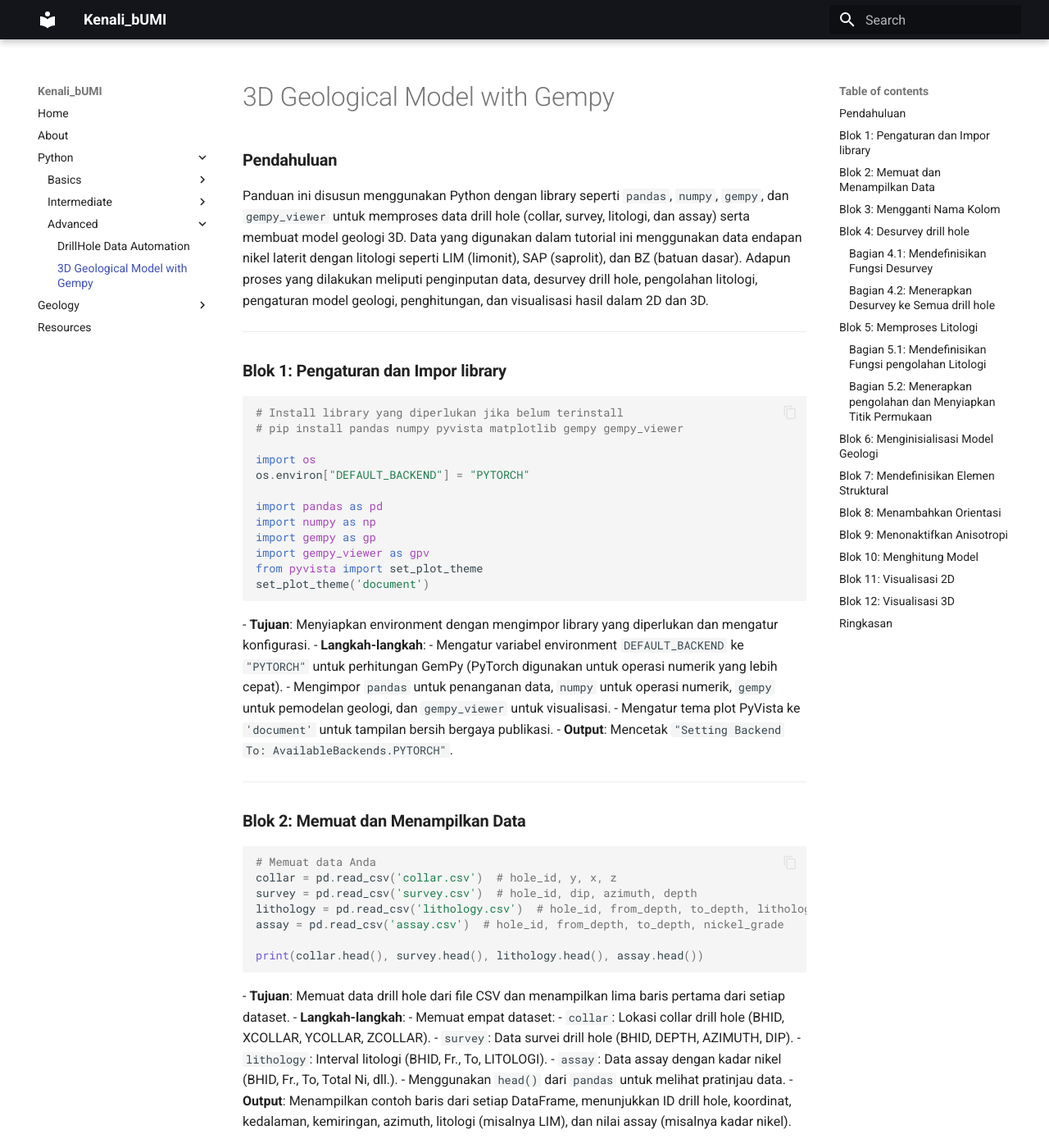
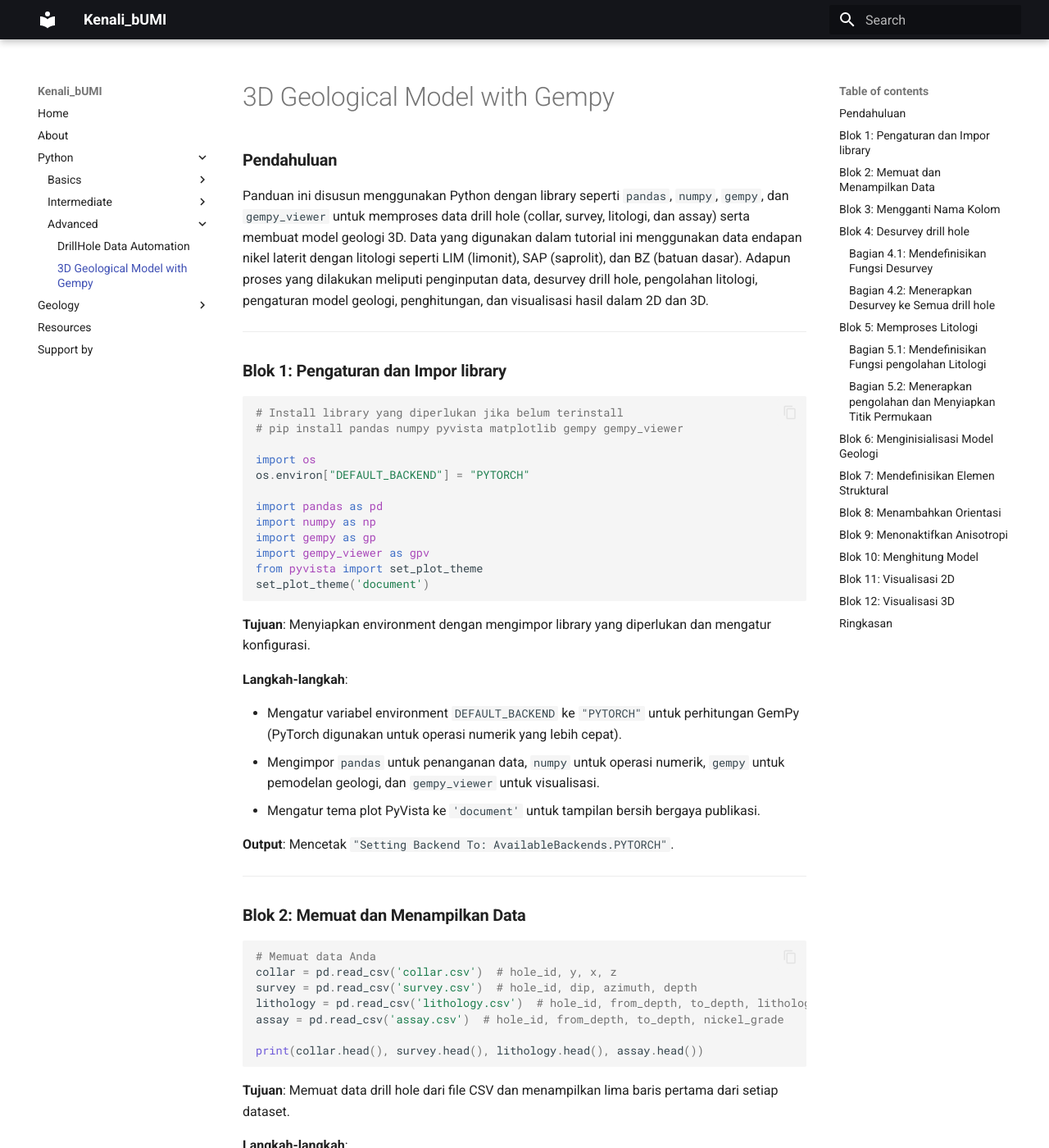
Before and after one commit to FaisalAmal/tutorial-with-mkdocs, an MkDocs documentation site: the page built from docs/python/advanced/3D Geological Model with Gempy.md, in a window 1280 px wide and 1400 px high. Shown: the whole window at 82% size. Built offline with MkDocs 1.6.1 and Material for MkDocs 9.7.7, drawn with Linux system fonts in a browser that asks for light colours; some of the changed text lies outside the part shown.

Commit message:
second commit

````diff
--- a/docs/extra/custom.css
+++ b/docs/extra/custom.css
@@ -6,11 +6,22 @@
     background-color: rgba(0,0,0,0.87);
 }
 
+.footer-left {
+    display: flex;
+    flex-direction: column;
+    justify-content: center;
+    align-items: flex-start;
+    color: white;
+}
+
+.footer-general {
+    padding: 1rem 0 0.1rem 0;  /* top right bottom left - reduced bottom padding */
+}
+
 .footer-social {
     display: flex;
-    justify-content: center;
-    gap: 2rem;
-    padding: 1rem 0;
+    gap: 1rem;
+    padding: 0.1rem 0 1rem 0;  /* top right bottom left - reduced top padding */
 }
 
 .footer-social a {
@@ -18,28 +29,30 @@
     text-decoration: none;
     display: flex;
     align-items: center;
-    gap: 0.5rem;
+    gap: 0.1rem;
 }
 
 .footer-social a:hover {
     color: var(--md-primary-fg-color);
 }
 
-.md-footer-copyright {
-    text-align: center;
-    margin: 1rem 0;
+.footer-right {
+    display: flex;
+    align-items: center;
+    justify-content: flex-end;
     color: white;
+    flex: 1;
 }
 
 .twemoji {
     width: 1.2rem;
-    height: 1.2rem;
+    height: 5rem;
     fill: currentColor;
 }
 
 /* Embed Video Styles*/
 .video-container {
-  display: flex;
-  justify-content: center;
-  margin: 20px 0; /* Optional: Adds spacing around the video */
-}
+    display: flex;
+    justify-content: center;
+    margin: 20px 0; /* Optional: Adds spacing around the video */
+  }
--- a/docs/python/advanced/3D Geological Model with Gempy.md
+++ b/docs/python/advanced/3D Geological Model with Gempy.md
@@ -18,12 +18,15 @@
 from pyvista import set_plot_theme
 set_plot_theme('document')
 ```
-- **Tujuan**: Menyiapkan environment dengan mengimpor library yang diperlukan dan mengatur konfigurasi.
-- **Langkah-langkah**:
+**Tujuan**: Menyiapkan environment dengan mengimpor library yang diperlukan dan mengatur konfigurasi.
+
+**Langkah-langkah**:
+
   - Mengatur variabel environment `DEFAULT_BACKEND` ke `"PYTORCH"` untuk perhitungan GemPy (PyTorch digunakan untuk operasi numerik yang lebih cepat).
   - Mengimpor `pandas` untuk penanganan data, `numpy` untuk operasi numerik, `gempy` untuk pemodelan geologi, dan `gempy_viewer` untuk visualisasi.
   - Mengatur tema plot PyVista ke `'document'` untuk tampilan bersih bergaya publikasi.
-- **Output**: Mencetak `"Setting Backend To: AvailableBackends.PYTORCH"`.
+
+**Output**: Mencetak `"Setting Backend To: AvailableBackends.PYTORCH"`.
 
 ---
 
@@ -37,15 +40,20 @@
 
 print(collar.head(), survey.head(), lithology.head(), assay.head())
 ```
-- **Tujuan**: Memuat data drill hole dari file CSV dan menampilkan lima baris pertama dari setiap dataset.
-- **Langkah-langkah**:
+**Tujuan**: Memuat data drill hole dari file CSV dan menampilkan lima baris pertama dari setiap dataset.
+
+**Langkah-langkah**:
+
   - Memuat empat dataset:
+
     - `collar`: Lokasi collar drill hole (BHID, XCOLLAR, YCOLLAR, ZCOLLAR).
     - `survey`: Data survei drill hole (BHID, DEPTH, AZIMUTH, DIP).
     - `lithology`: Interval litologi (BHID, Fr., To, LITOLOGI).
     - `assay`: Data assay dengan kadar nikel (BHID, Fr., To, Total Ni, dll.).
+
   - Menggunakan `head()` dari `pandas` untuk melihat pratinjau data.
-- **Output**: Menampilkan contoh baris dari setiap DataFrame, menunjukkan ID drill hole, koordinat, kedalaman, kemiringan, azimuth, litologi (misalnya LIM), dan nilai assay (misalnya kadar nikel).
+
+**Output**: Menampilkan contoh baris dari setiap DataFrame, menunjukkan ID drill hole, koordinat, kedalaman, kemiringan, azimuth, litologi (misalnya LIM), dan nilai assay (misalnya kadar nikel).
 
 ---
 
@@ -58,11 +66,14 @@
 
 print(collar.head(), survey.head(), lithology.head(), assay.head())
 ```
-- **Tujuan**: Menstandarkan nama kolom untuk konsistensi dan kompatibilitas dengan GemPy.
-- **Langkah-langkah**:
+**Tujuan**: Menstandarkan nama kolom untuk konsistensi dan kompatibilitas dengan GemPy.
+
+**Langkah-langkah**:
+
   - Mengganti nama kolom di setiap DataFrame menjadi nama yang konsisten dan deskriptif (misalnya, `BHID` → `hole_id`, `XCOLLAR` → `x`).
   - Mencetak DataFrame yang diperbarui untuk memastikan perubahan.
-- **Output**: Sama seperti Blok 2, tetapi dengan nama kolom yang diperbarui (misalnya, `hole_id`, `x`, `y`, `z`, dll.).
+
+**Output**: Sama seperti Blok 2, tetapi dengan nama kolom yang diperbarui (misalnya, `hole_id`, `x`, `y`, `z`, dll.).
 
 ---
 
@@ -123,14 +134,18 @@
 
     return pd.DataFrame(desurveyed_points)
 ```
-- **Tujuan**: Mendefinisikan fungsi untuk menghitung koordinat 3D di sepanjang jalur drill hole berdasarkan data survei (kemiringan, azimuth, kedalaman).
-- **Langkah-langkah**:
+**Tujuan**: Mendefinisikan fungsi untuk menghitung koordinat 3D di sepanjang jalur drill hole berdasarkan data survei (kemiringan, azimuth, kedalaman).
+
+**Langkah-langkah**:
+
   - Mengambil `hole_collar` (titik awal) dan `hole_survey` (perubahan kemiringan, azimuth, kedalaman) sebagai masukan.
   - Mengurutkan data survei berdasarkan kedalaman dan mengiterasi melalui segmen-segmen.
   - Untuk setiap segmen:
+
     - Menghitung rata-rata kemiringan dan azimuth.
     - Mengonversi ke radian dan menghitung offset 3D (`delta_x`, `delta_y`, `delta_z`) menggunakan trigonometri.
     - Menginterpolasi titik pada interval 1 meter (`depth_interval=1`) antara kedalaman awal dan akhir.
+
   - Mengembalikan DataFrame dengan titik-titik desurvey (`depth`, `x`, `y`, `z`).
 
 #### **Bagian 4.2: Menerapkan Desurvey ke Semua drill hole**
@@ -146,15 +161,18 @@
     desurveyed_dict[hole_id] = desurveyed
 desurveyed_df = pd.concat(desurveyed_dict.values(), ignore_index=True)
 ```
-- **Tujuan**: Menerapkan fungsi desurvey ke semua drill hole dan menggabungkan hasilnya.
-- **Langkah-langkah**:
+**Tujuan**: Menerapkan fungsi desurvey ke semua drill hole dan menggabungkan hasilnya.
+
+**Langkah-langkah**:
+
   - Mengelompokkan data survei berdasarkan `hole_id`.
   - Untuk setiap drill hole:
     - Mengekstrak data collar-nya.
     - Memanggil `desurvey` untuk menghitung titik-titik 3D.
     - Menambahkan `hole_id` ke hasil dan menyimpannya dalam kamus.
   - Menggabungkan semua titik desurvey menjadi satu DataFrame (`desurveyed_df`).
-- **Output**: Tidak ada Output langsung; menghasilkan `desurveyed_df` dengan koordinat 3D untuk semua drill hole.
+
+**Output**: Tidak ada Output langsung; menghasilkan `desurveyed_df` dengan koordinat 3D untuk semua drill hole.
 
 ---
 
@@ -209,14 +227,18 @@
 
     return pd.DataFrame(processed)
 ```
-- **Tujuan**: Memproses interval litologi untuk memastikan urutan stratigrafi dan menggabungkan unit yang sama secara berurutan.
-- **Langkah-langkah**:
+**Tujuan**: Memproses interval litologi untuk memastikan urutan stratigrafi dan menggabungkan unit yang sama secara berurutan.
+
+**Langkah-langkah**:
+
   - Mendefinisikan `strat_order` (LIM → SAP → BZ).
   - Mengurutkan data litologi berdasarkan kedalaman.
   - Mengiterasi melalui interval:
+
     - Menggabungkan interval berturut-turut dengan litologi yang sama.
     - Menyelesaikan unit yang tidak sesuai urutan (misalnya SAP di atas LIM) dengan mempertahankan unit yang lebih tebal.
     - Menambahkan lapisan tipis “Basement” di bagian bawah jika tidak ada.
+
   - Mengembalikan DataFrame dengan interval yang diproses.
 
 #### **Bagian 5.2: Menerapkan pengolahan dan Menyiapkan Titik Permukaan**
@@ -258,14 +280,18 @@
 points_df = pd.DataFrame(surface_points)
 lim_top_df = pd.DataFrame(lim_top_points)
 ```
-- **Tujuan**: Menerapkan pengolahan litologi ke semua drill hole dan menyiapkan titik permukaan untuk pemodelan.
-- **Langkah-langkah**:
+**Tujuan**: Menerapkan pengolahan litologi ke semua drill hole dan menyiapkan titik permukaan untuk pemodelan.
+
+**Langkah-langkah**:
+
   - Mengelompokkan litologi berdasarkan `hole_id` dan memproses setiap kelompok.
   - Menggabungkan hasil menjadi `processed_lithology`.
   - Memetakan koordinat desurvey ke kedalaman litologi.
   - Membuat:
+
     - `surface_points`: Semua batas litologi dengan koordinat 3D.
     - `lim_top_points`: Titik-titik paling atas LIM untuk topografi.
+
   - Mengonversi ke DataFrame (`points_df`, `lim_top_df`).
 
 ---
@@ -298,13 +324,16 @@
 
 print("Grid aktif:", geo_model.grid.active_grids)
 ```
-- **Tujuan**: Mengatur model geologi GemPy dengan luas dan topografi.
-- **Langkah-langkah**:
+**Tujuan**: Mengatur model geologi GemPy dengan luas dan topografi.
+
+**Langkah-langkah**:
+
   - Menentukan luas model berdasarkan koordinat minimum/maksimum dengan tambahan ruang.
   - Membuat `geo_model` dengan resolusi grid 20x20x20.
   - Menggunakan bagian atas LIM untuk menentukan topografi.
   - Mencetak grid aktif (misalnya, DENSE, TOPOGRAPHY).
-- **Output**: `"Grid aktif: GridTypes.DENSE|TOPOGRAPHY|NONE"`.
+
+**Output**: `"Grid aktif: GridTypes.DENSE|TOPOGRAPHY|NONE"`.
 
 ---
 
@@ -334,8 +363,10 @@
 geo_model.structural_frame.structural_groups[0].elements = elements
 geo_model.structural_frame.structural_groups[0].name = 'Stratigraphic_Series'
 ```
-- **Tujuan**: Menentukan lapisan stratigrafi (LIM, SAP, BZ) untuk model.
-- **Langkah-langkah**:
+**Tujuan**: Menentukan lapisan stratigrafi (LIM, SAP, BZ) untuk model.
+
+**Langkah-langkah**:
+
   - Menetapkan warna untuk setiap litologi.
   - Membuat objek `StructuralElement` dengan titik permukaan untuk setiap litologi.
   - Menambahkan elemen ke kerangka struktural model sebagai seri stratigrafi.
@@ -357,8 +388,10 @@
     pole_vector=[np.array([0, 0, 1])]
 )
 ```
-- **Tujuan**: Menambahkan satu orientasi untuk mengasumsikan lapisan datar.
-- **Langkah-langkah**:
+**Tujuan**: Menambahkan satu orientasi untuk mengasumsikan lapisan datar.
+
+**Langkah-langkah**:
+
   - Menghitung centroid dari semua titik permukaan.
   - Menambahkan orientasi di centroid untuk LIM dengan vektor kutub vertikal (lapisan datar).
 
@@ -368,7 +401,7 @@
 ```python
 geo_model.update_transform(gp.data.GlobalAnisotropy.NONE)
 ```
-- **Tujuan**: Menyederhanakan model dengan menonaktifkan anisotropi global (mengasumsikan perilaku lapisan seragam).
+**Tujuan**: Menyederhanakan model dengan menonaktifkan anisotropi global (mengasumsikan perilaku lapisan seragam).
 
 ---
 
@@ -376,10 +409,13 @@
 ```python
 gp.compute_model(geo_model, engine_config=gp.data.GemPyEngineConfig(dtype='float64'))
 ```
-- **Tujuan**: Menjalankan interpolasi geologi untuk menghitung model 3D.
-- **Langkah-langkah**:
+**Tujuan**: Menjalankan interpolasi geologi untuk menghitung model 3D.
+
+**Langkah-langkah**:
+
   - Menggunakan PyTorch dengan presisi 64-bit untuk perhitungan.
-- **Output**: `"Solusi: 4 Tingkat Octree, 3 Mesh DualContouring"`.
+
+**Output**: `"Solusi: 4 Tingkat Octree, 3 Mesh DualContouring"`.
 
 ---
 
@@ -387,12 +423,15 @@
 ```python
 gpv.plot_2d(geo_model, cell_number='mid', direction='y', show_data=False, show_results=True)
 ```
-- **Tujuan**: Memplot penampang 2D melalui tengah model sepanjang sumbu Y.
-- **Langkah-langkah**:
+**Tujuan**: Memplot penampang 2D melalui tengah model sepanjang sumbu Y.
+
+**Langkah-langkah**:
+
   - Memvisualisasikan model yang dihitung tanpa titik data mentah.
-- **Output**: Menampilkan plot 2D (gambar disertakan dalam notebook).
 
-__Output__
+**Output**: Menampilkan plot 2D (gambar disertakan dalam notebook).
+
+__Output:__
 ![Geological Tool](../../extra/assets/images/gempy_penampang_3D_geo.png)
 ---
 
--- a/mkdocs.yml
+++ b/mkdocs.yml
@@ -18,11 +18,11 @@
   - About: about.md
   - Python:
     - Basics:
-      - Basic Geology Tools: python/basics/Basic Geology Tools.md
+      - Membuat Topo dari Data Koordinat: python/basics/Membuat Topo dari Data Koordinat.md
     - Intermediate:
       - Empty: python/intermediate/none.md
     - Advanced:
-      - DrillHole Data Automation: python/advanced/Automation for DrillHole Database.md
+      - DrillHole Data Automation: python/advanced/Data Automation for DrillHole Database.md
       - 3D Geological Model with Gempy: python/advanced/3D Geological Model with Gempy.md
   - Geology:
     - Geology Structure:
@@ -30,6 +30,7 @@
     - Petrology:
       - Empty: geology/petrology/none.md
   - Resources: resources.md
+  - Support by: support.md
 extra_css:
   - extra/custom.css
 extra:
@@ -37,7 +38,7 @@
     - icon: fontawesome/brands/github
       link: https://github.com/FaisalAmal
     - icon: fontawesome/solid/envelope
-      link: mailto:your.email@example.com
+      link: mailto:19721974asal@gmail.com
     - icon: fontawesome/brands/linkedin
       link: https://linkedin.com/in/faisal-amal-974004202
 markdown_extensions:
--- a/overrides/partials/footer.html
+++ b/overrides/partials/footer.html
@@ -1,6 +1,10 @@
 <footer class="md-footer">
   <div class="md-footer-meta md-typeset">
     <div class="md-footer-meta__inner md-grid">
+      <div class="footer-left">
+        <div class="footer-general">
+          <p>For general inquiries or support, feel free to contact us.</p>
+        </div>
         <div class="footer-social">
           <a href="https://github.com/FaisalAmal" target="_blank">
             <span class="twemoji github">
@@ -21,9 +25,12 @@
             <span class="label">LinkedIn</span>
           </a>
         </div>
-      <div class="md-footer-copyright">
+      </div>
+      <div class="footer-right">
+        <div class="footer-copyright">
           © 2025 GeoPython Learn | Powered by MkDocs & Material for MkDocs
         </div>
       </div>
     </div>
+  </div>
 </footer>
````
Also changed, not shown: other parts of docs/python/advanced/3D Geological Model with Gempy.md (+8 -4 lines), docs/python/advanced/Data Automation for DrillHole Database.md (+49 -27 lines), docs/python/basics/Basic Geology Tools.md (deleted, +0 -142 lines), docs/python/basics/Membuat Topo dari Data Koordinat.md (added, +264 -0 lines), docs/support.md (added, +1 -0 lines), docs/extra/assets/images/3D_topo.png (added), docs/extra/assets/images/output.png (added), 1 other file. Lines whose indentation alone changed are shown as unchanged.
